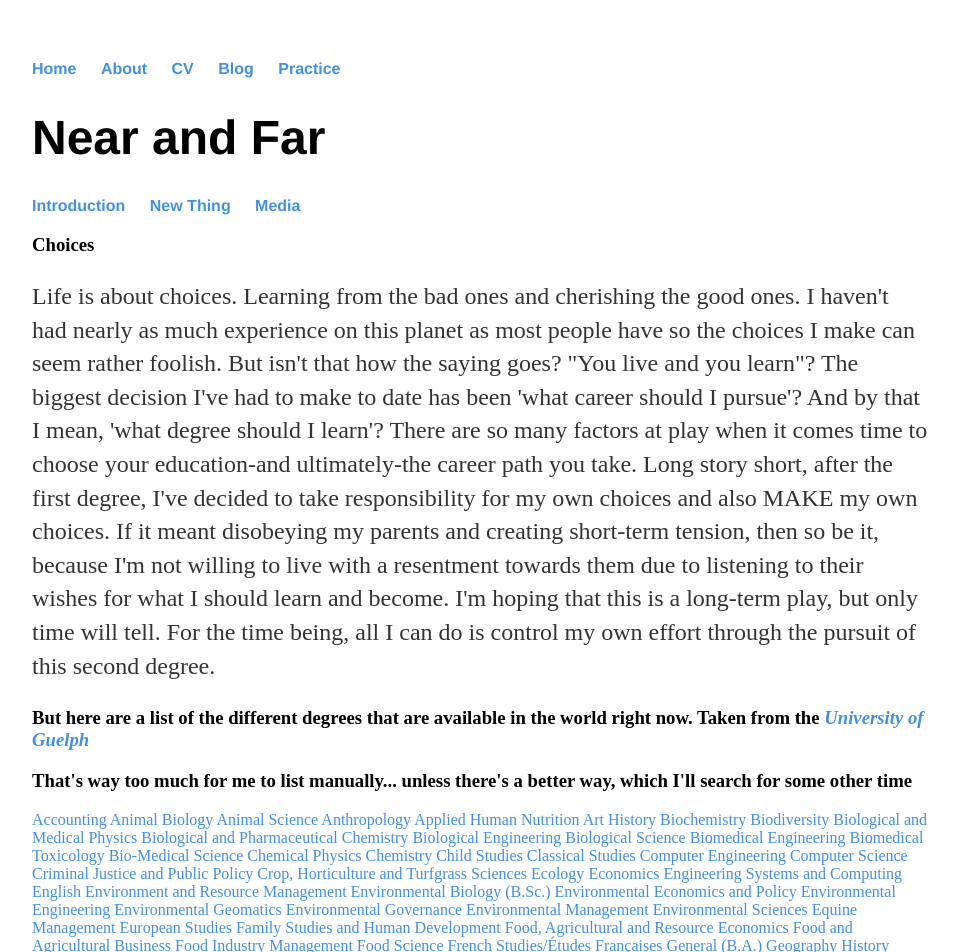
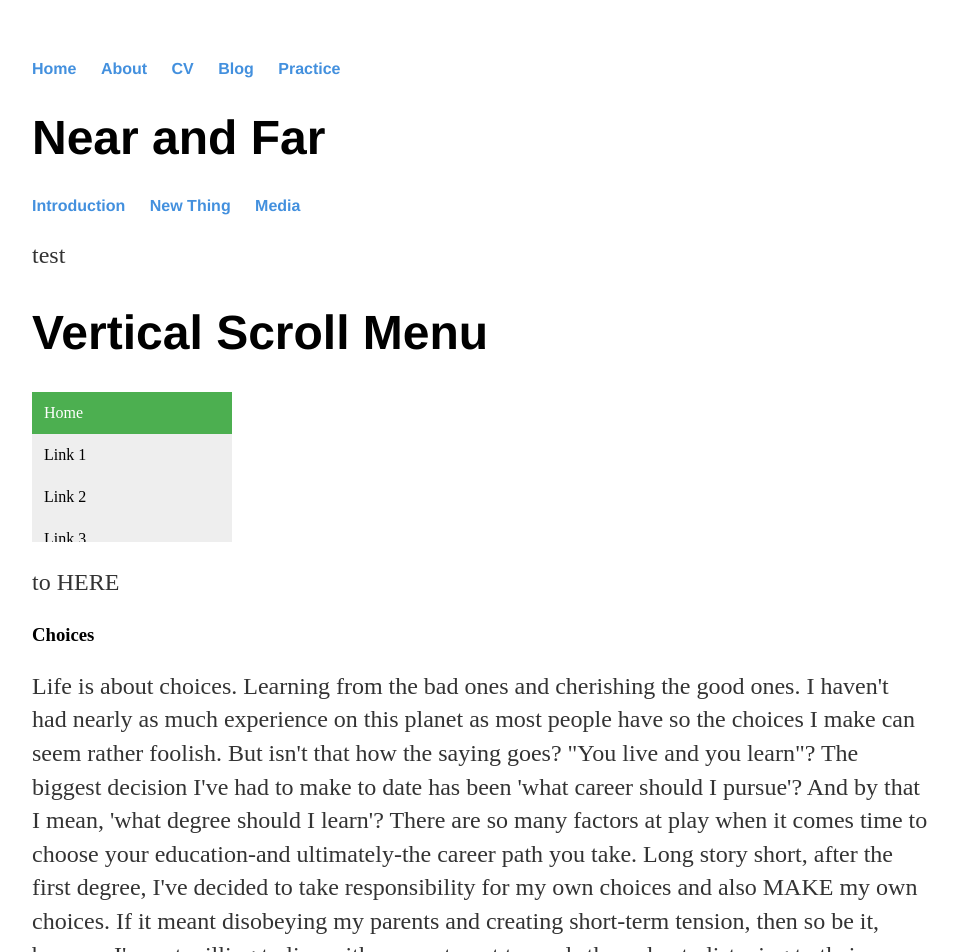
Before and after one commit to Illcarious/Illcarious.github.io, a Jekyll site: the page _posts/2019-09-01-Near-and-Far.html, which Jekyll copies as it is, in a window 1280 px wide. Shown: the top 952 px of the page, without its empty margins (160-1118 px from the left). Built offline with Jekyll 4.4.1, drawn with Linux system fonts in a browser that asks for light colours.

Commit message:
Update 2019-09-01-Near-and-Far.html

```diff
--- a/_posts/2019-09-01-Near-and-Far.html
+++ b/_posts/2019-09-01-Near-and-Far.html
@@ -22,6 +22,52 @@
           <li><a href="#media">Media</a></li>
         </ul>
       </nav>
+	    <p>test</p>
+	    <meta name="viewport" content="width=device-width, initial-scale=1">
+<style>
+.vertical-menu {
+  width: 200px;
+  height: 150px;
+  overflow-y: auto;
+}
+
+.vertical-menu a {
+  background-color: #eee;
+  color: black;
+  display: block;
+  padding: 12px;
+  text-decoration: none;
+}
+
+.vertical-menu a:hover {
+  background-color: #ccc;
+}
+
+.vertical-menu a.active {
+  background-color: #4CAF50;
+  color: white;
+}
+</style>
+</head>
+<body>
+
+<h1>Vertical Scroll Menu</h1>
+
+<div class="vertical-menu">
+  <a href="#" class="active">Home</a>
+  <a href="#">Link 1</a>
+  <a href="#">Link 2</a>
+  <a href="#">Link 3</a>
+  <a href="#">Link 4</a>
+  <a href="#">Link 5</a>
+  <a href="#">Link 6</a>
+  <a href="#">Link 7</a>
+  <a href="#">Link 8</a>
+  <a href="#">Link 9</a>
+  <a href="#">Link 10</a>
+</div>
+
+	<p>to HERE</p>
       <div id="introduction">
       <h3>Choices</h3>
       <p>Life is about choices. Learning from the bad ones and cherishing the good ones. I haven't had nearly as much experience on this planet as most people have so the choices I make can seem
```
